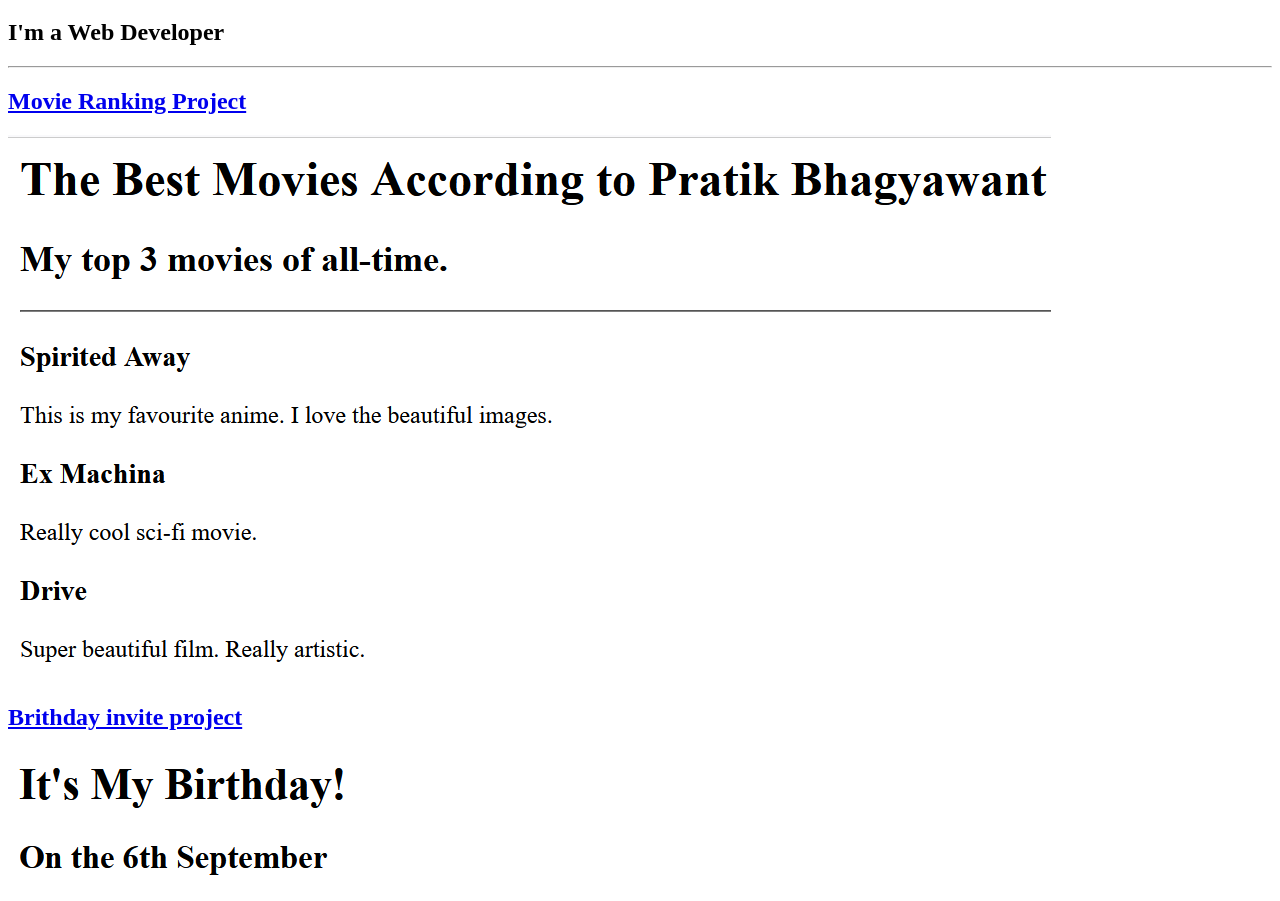
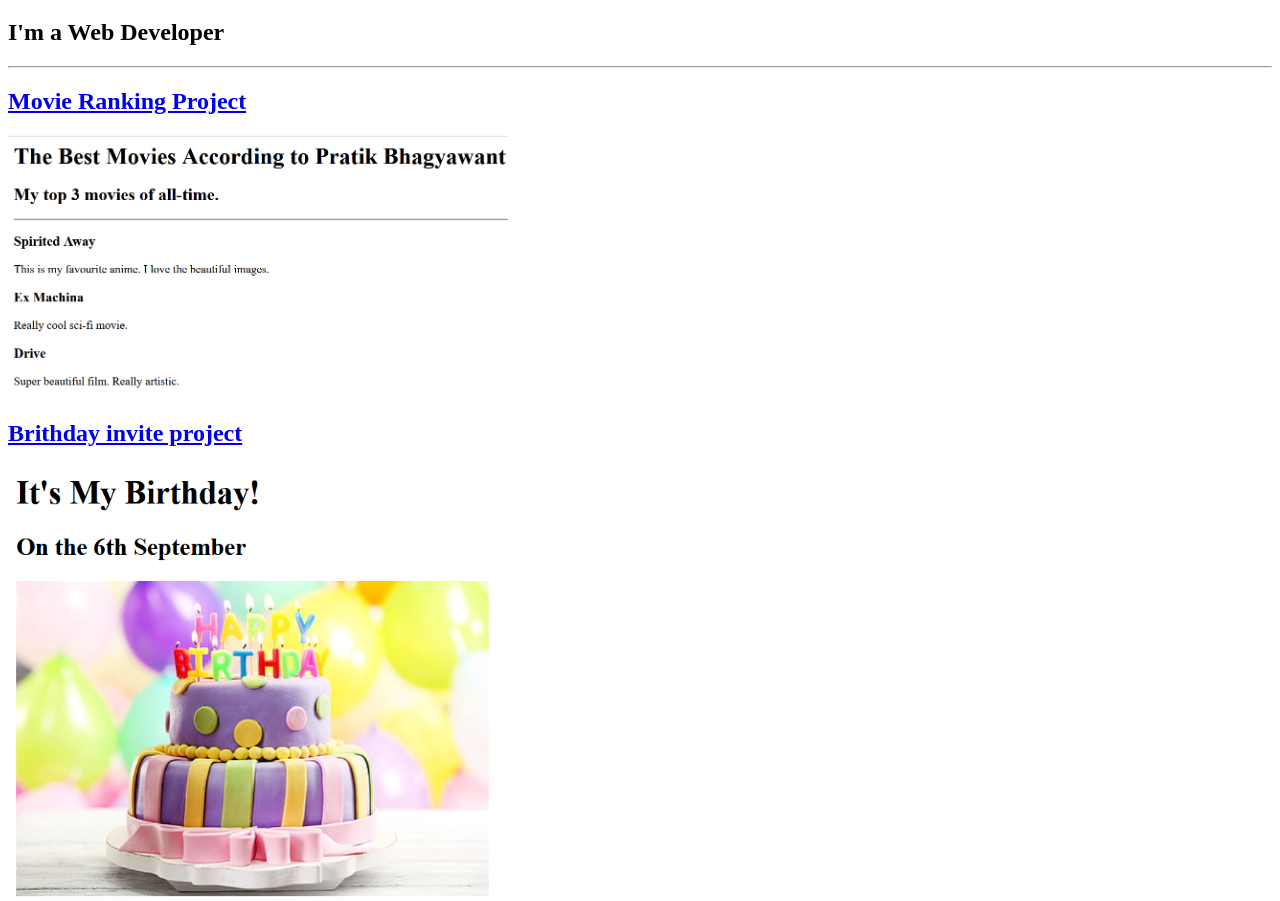
Before and after one commit to PratikBhagyawant/html-portfolio, a plain HTML site: page index.html in a window 1280 px wide. Shown: the part 61-962 px from the top of the page. Drawn offline with Linux system fonts and the light colour scheme.

Commit message:
Update index.html

```diff
--- a/index.html
+++ b/index.html
@@ -9,9 +9,9 @@
     <h2>I'm a Web Developer</h2>
     <hr/>
     <h2><a href="./public/movie-ranking.html">Movie Ranking Project</a></h2>
-    <img src="./assets/images/movie 123.png" alt="Movie Ranking Acording Pratik"/>
+    <img src="./assets/images/movie 123.png" alt="Movie Ranking Acording Pratik" width="500"/>
     <h2><a href="./public/birthday-invite.html">Brithday invite project</a></h2>
-    <img src="./assets/images/Birthday 123.png" alt="Birthday invitation"/>
+    <img src="./assets/images/Birthday 123.png" alt="Birthday invitation" width="500"/>
     <h2><a href="./public/about.html">About me</a><br/>
     <a href="./public/contact.html">My contact</a></h2>
 </body>
```
